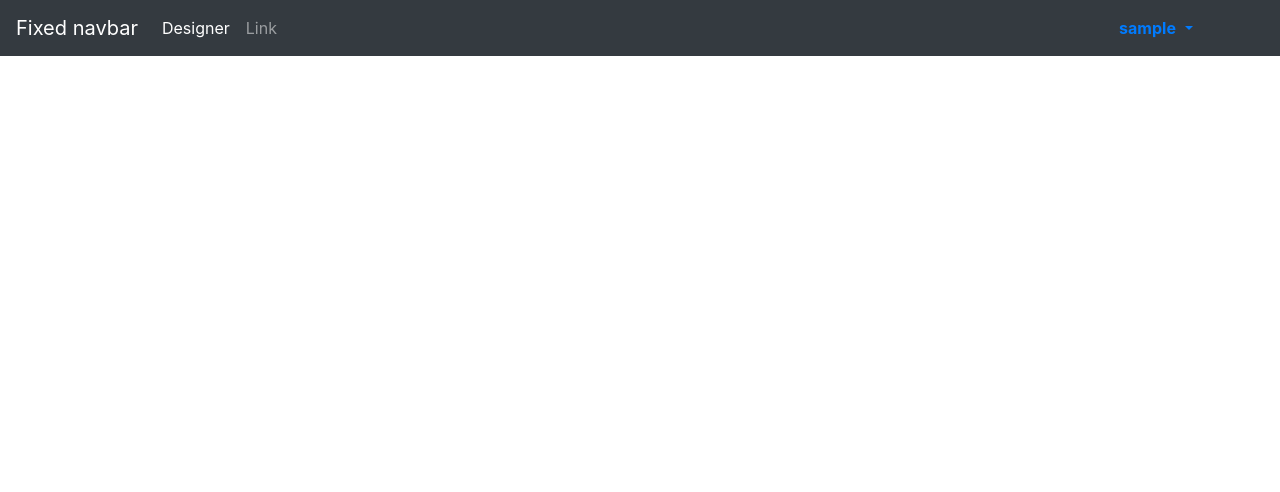
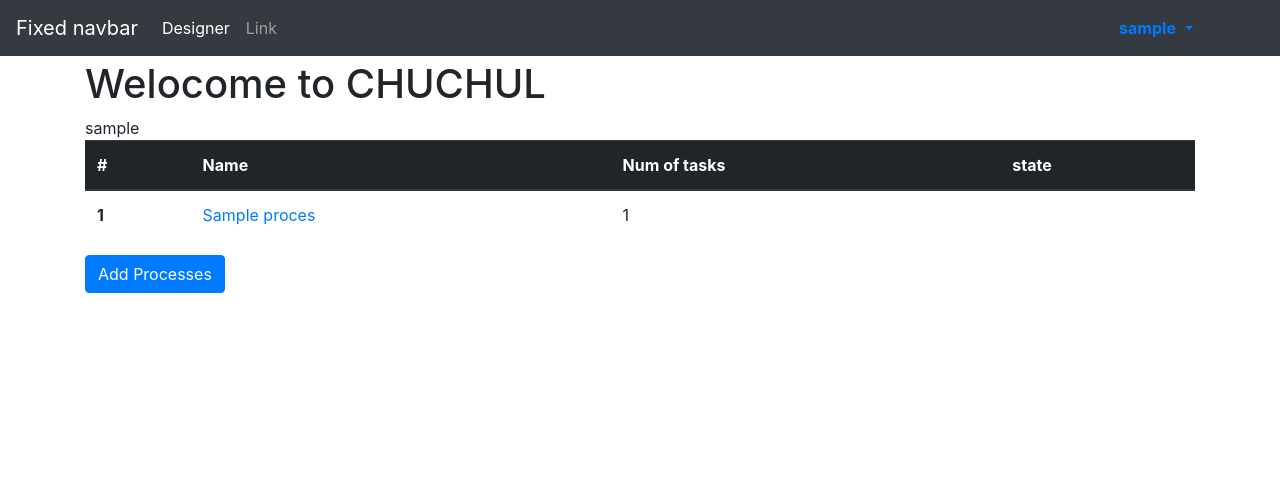
Before and after one commit to amirmohsen-am/graduation-system-project-fall96, a Django app: page /student_view/ in a window 1280 px wide. Shown: the top 492 px of the page. Run offline with Django 3.2, Linux system fonts and the light colour scheme; a user stored in the database is signed in; tables that the repository leaves empty hold one stand-in row (values such as "Sample post"); some libraries are stand-ins or nearby versions.

Commit message:
student view

```diff
--- a/graduation_system/main/templates/main/designer.html
+++ b/graduation_system/main/templates/main/designer.html
@@ -30,7 +30,7 @@
                   <th scope="row">1</th>
                   <td> <a href="{% url 'process-view' proc.id %}">{{ proc.name }}</a></td>
                   <td>{{ proc.task_set.all|length }}</td>
-                  <td><a href="{% url 'process-select' proc.id %}" type="button" class="btn btn-primary" > Add Process </a></td>
+                  <td><a href="{% url 'process-select' proc.id %}" type="button" class="btn btn-primary" > Select Process </a></td>
                 </tr>
             {% endfor %}
       </tbody>
--- a/graduation_system/main/templates/main/student_view.html
+++ b/graduation_system/main/templates/main/student_view.html
@@ -9,6 +9,27 @@
 {% endblock %}
 
 {% block content %}
-    {{ student.user.name }}
-
+    <h1>Welocome to CHUCHUL</h1>
+    {{ student.user }}
+    <table class="table">
+      <thead class="thead-dark">
+        <tr>
+          <th scope="col">#</th>
+          <th scope="col">Name</th>
+          <th scope="col">Num of tasks</th>
+          <th scope="col"> state </th>
+        </tr>
+      </thead>
+      <tbody>
+            {% for proc_instance in student.processinstance_set.all  %}
+                <tr>
+                  <th scope="row">1</th>
+                  <td> <a href="{% url 'process-view' proc_instance.process.id %}">{{ proc_instance.process.name }}</a></td>
+                  <td>{{ proc_instance.process.task_set.all|length }}</td>
+                  <td></td>
+                </tr>
+            {% endfor %}
+      </tbody>
+    </table>
+    <a type="submit" class="btn btn-primary" href="{% url 'designer-view'%}"> Add Processes</a>
 {% endblock %}
```
